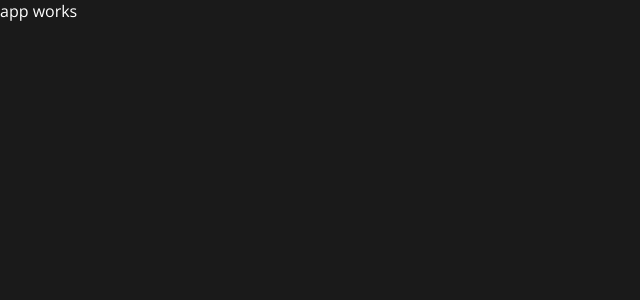
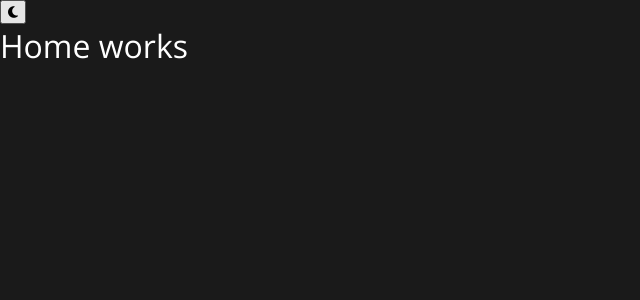
Before and after one commit to jasonwj96/portfolio, a React (Create React App) app: page / in a window 1280 px wide. Shown: the top 300 px of the page, without its empty margins (0-640 px from the left). Built offline with nearby package versions, Linux system fonts and the light colour scheme.

Commit message:
Added theme toggle button

```diff
--- a/public/index.html
+++ b/public/index.html
@@ -24,6 +24,7 @@
       href="https://fonts.googleapis.com/css?family=Open+Sans&display=swap"
       rel="stylesheet"
     />
+    <script src="https://kit.fontawesome.com/9e9e234c61.js"></script>
   </head>
   <body>
     <noscript>You need to enable JavaScript to run this app.</noscript>
--- a/src/App.jsx
+++ b/src/App.jsx
@@ -1,10 +1,16 @@
 import React from "react";
 import "./App.scss";
+import { BrowserRouter as Router, Route } from "react-router-dom";
+import Home from "./containers/home";
+import Navbar from "./components/navbar";
 
 const App = () => {
   return (
     <div className="App" id="dark">
-      <p>app works</p>
+      <Router>
+        <Navbar />
+        <Route exact to="/" component={Home} />
+      </Router>
     </div>
   );
 };
--- a/src/App.scss
+++ b/src/App.scss
@@ -1,10 +1,11 @@
 @import "./themes/themes.scss";
 
 .App {
+  display: flex;
+  flex-flow: column;
   width: 100%;
   height: 100%;
-
-  p {
-    margin: 0;
-  }
+  transition-property: background-color;
+  transition-duration: 200ms;
+  transition-timing-function: ease-in-out;
 }
--- a/src/components/navbar.jsx
+++ b/src/components/navbar.jsx
@@ -1,10 +1,28 @@
-import React from "react";
+import React, { useState, useEffect } from "react";
 import "./navbar.scss";
 
 const Navbar = () => {
+  const [darkTheme, setDarkTheme] = useState(true);
+
+  useEffect(() => {
+    const parent = document.getElementById("navbar-container").parentElement;
+
+    if (darkTheme) {
+      parent.id = "dark";
+    } else {
+      parent.id = "light";
+    }
+  });
+
+  const toggleTheme = () => {
+    setDarkTheme(!darkTheme);
+  };
+
   return (
-    <div>
-      <p>Navbar works</p>
+    <div id="navbar-container">
+      <button className="dark" onClick={toggleTheme}>
+        {darkTheme ? <i class="fas fa-moon" /> : <i class="fas fa-sun" />}
+      </button>
     </div>
   );
 };
--- a/src/components/navbar.scss
+++ b/src/components/navbar.scss
@@ -0,0 +1,9 @@
+.navbar-container {
+  display: flex;
+  flex-flow: column;
+  position: absolute;
+  min-width: 100vw;
+  min-height: 100vh;
+  top: 0;
+  left: 0;
+}
--- /dev/null
+++ b/src/containers/home.jsx
@@ -0,0 +1,12 @@
+import React from "react";
+import "./home.scss";
+
+const Home = () => {
+  return (
+    <div className="home-container">
+      <p>Home works</p>
+    </div>
+  );
+};
+
+export default Home;
--- /dev/null
+++ b/src/containers/home.scss
@@ -0,0 +1,10 @@
+@import "../themes/themes.scss";
+
+.home-container {
+  background-color: transparent;
+
+  p {
+    margin: 0;
+    font-size: 2em;
+  }
+}
--- a/src/index.scss
+++ b/src/index.scss
@@ -2,6 +2,7 @@
 
 * {
   font-family: $global-font;
+  box-sizing: border-box;
 }
 
 body,
```
